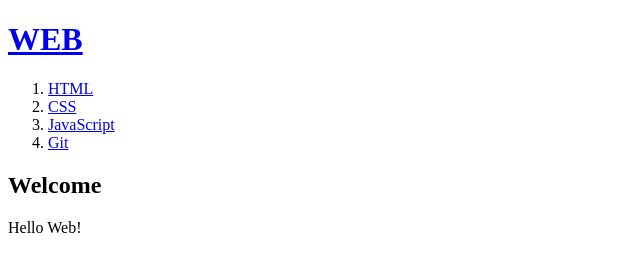
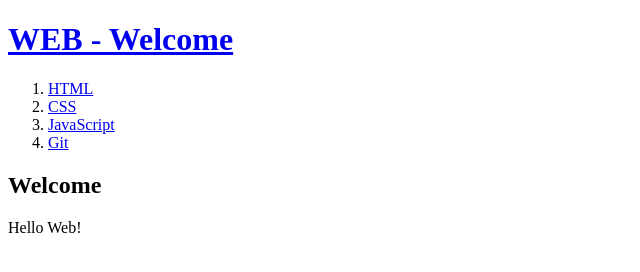
Before and after one commit to gorgeous30/daitgirls2, a plain HTML site: page index.html in a window 1280 px wide. Shown: the whole page, without its empty margins (0-640 px from the left). Drawn offline with Linux system fonts and the light colour scheme.

Commit message:
specific title

```diff
--- a/index.html
+++ b/index.html
@@ -6,7 +6,7 @@
     <title>WEB</title>
 </head>
 <body>
-    <h1><a href="index.html">WEB</a></h1>
+    <h1><a href="index.html">WEB - Welcome</a></h1>
     <ol>
         <li><a href="1.html">HTML</a></li>
         <li><a href="2.html">CSS</a></li>
```
Also changed, not shown: 1.html (+1 -1 lines).
